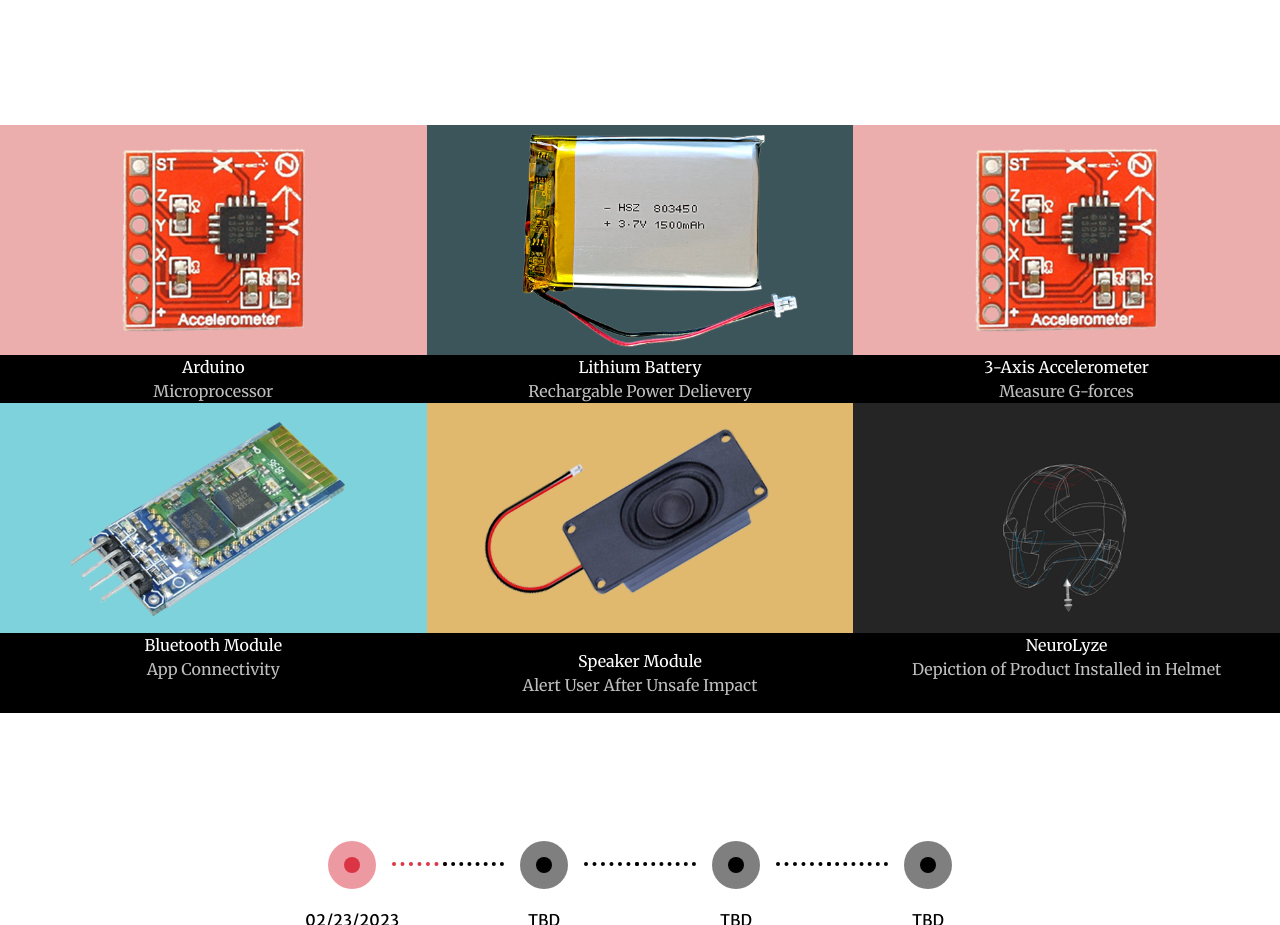
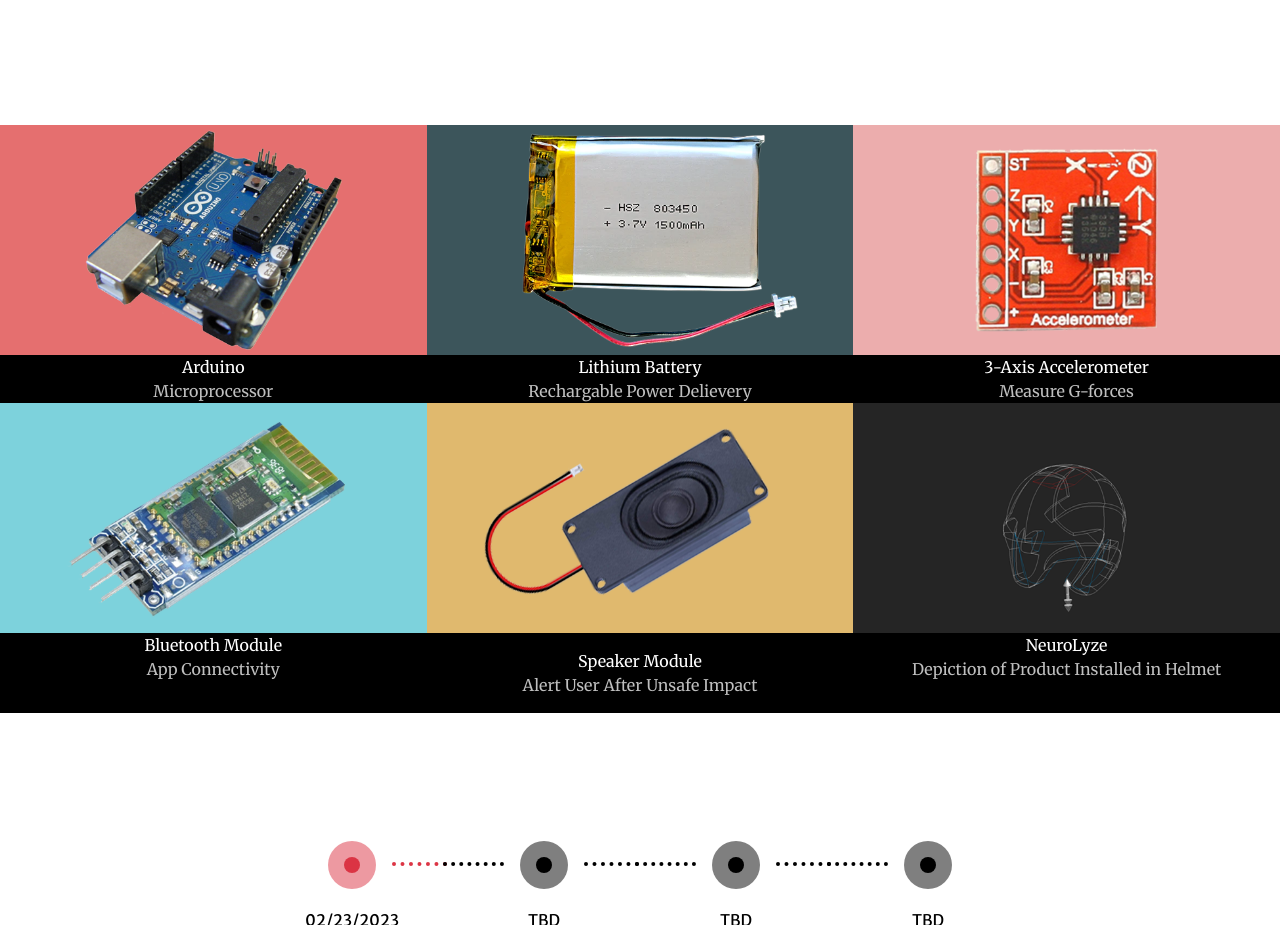
Before and after one commit to A-Lawlor/NeuroLyze_Website, a plain HTML site: page index.html in a window 1280 px wide. Shown: the part 2394-3319 px from the top of the page. Drawn offline with nearby package versions, Linux system fonts and the light colour scheme; some packages are replaced by stand-ins of ours; a script that the page names is missing.

Commit message:
changed photo

```diff
--- a/index.html
+++ b/index.html
@@ -135,8 +135,8 @@
             <div class="container-fluid p-0">
                 <div class="row g-0">
                     <div class="col-lg-4 col-sm-6">
-                        <a class="portfolio-box" style="text-decoration: none" href="assets/img/portfolio/fullsize/accelerometer.png" title="Project Name">
-                            <img class="img-fluid" src="assets/img/portfolio/thumbnails/accelerometer.png" alt="..." />
+                        <a class="portfolio-box" style="text-decoration: none" href="assets/img/portfolio/fullsize/arduino.png" title="Project Name">
+                            <img class="img-fluid" src="assets/img/portfolio/thumbnails/arduino.png" alt="..." />
                             <div class="portfolio-box-caption">
                                 <div class="project-category text-white text-center">Arduino</div>
                                 <div class="project-name text-white-75 text-center">Microprocessor</div>
```
